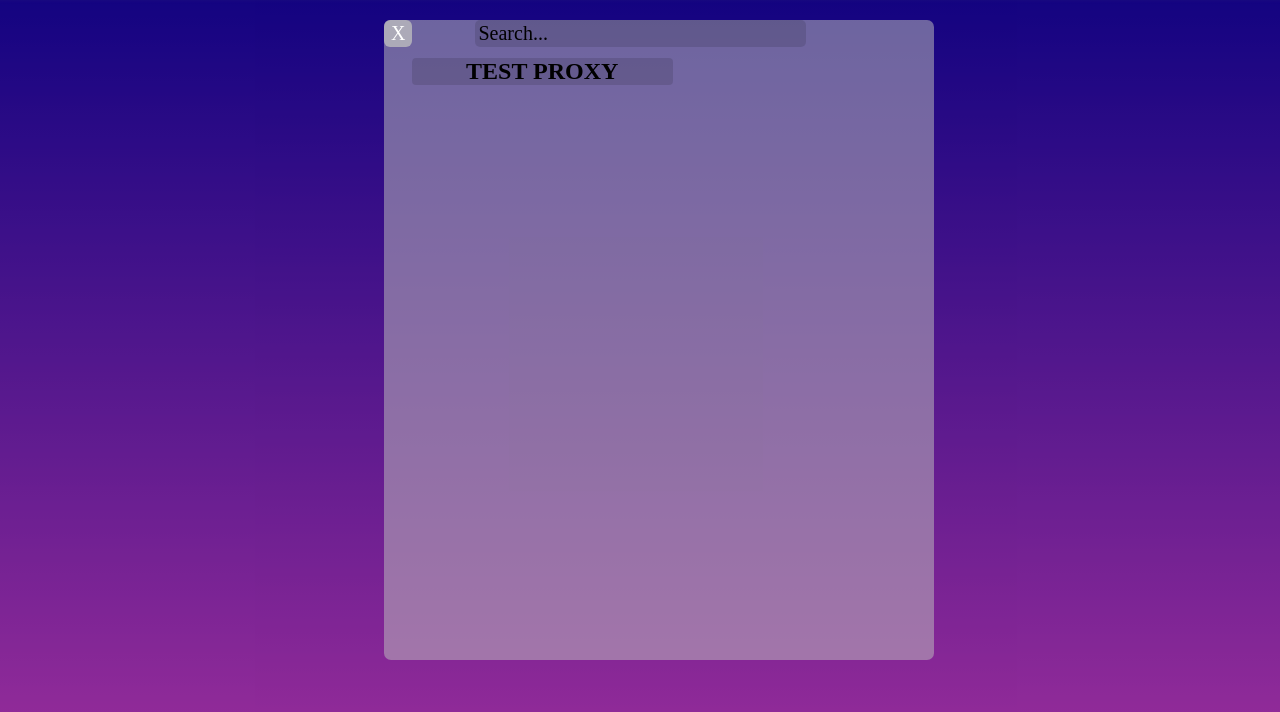
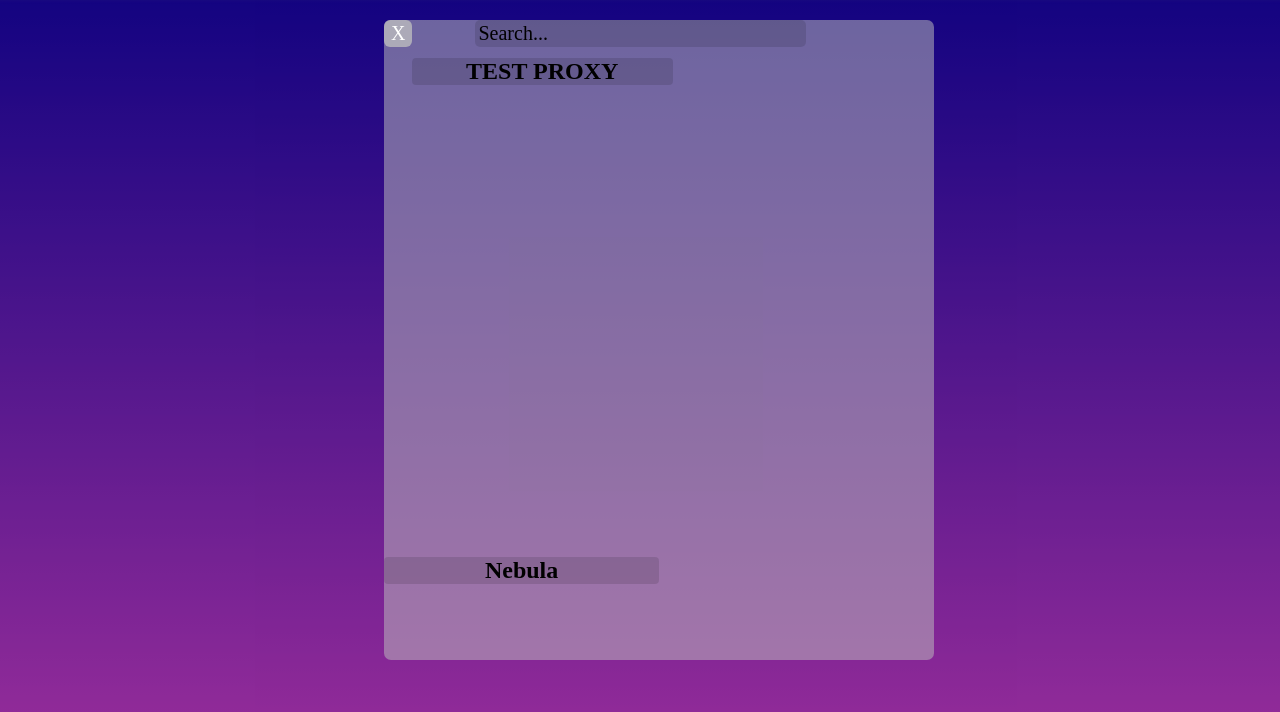
Before and after one commit to ProjectRyft/ProjectRyft.github.io, a website: page proxy.html in a window 1280 px wide. Shown: the part 60-772 px from the top of the page. Drawn offline with Linux system fonts and the light colour scheme; a web font is replaced by a local one.

Commit message:
Update proxy.html

```diff
--- a/proxy.html
+++ b/proxy.html
@@ -114,6 +114,7 @@ function search(){
         <h1 style="margin-top:10px;"></h1>
 
         <h2 id="test"  style="display:block;border-radius:4px;cursor:pointer;background-color:#0000001e;width:50%;color:black;margin-top:-10px;height:auto;" onclick="frame('https://flow-works.me');">TEST PROXY</h2></div>
+       <h2 id="nebula"  style="display:block;border-radius:4px;cursor:pointer;background-color:#0000001e;width:50%;color:black;margin-top:-10px;height:auto;" onclick="frame('https://nebulaproxy.io');">Nebula</h2></div>
     </div>
 
 
```
